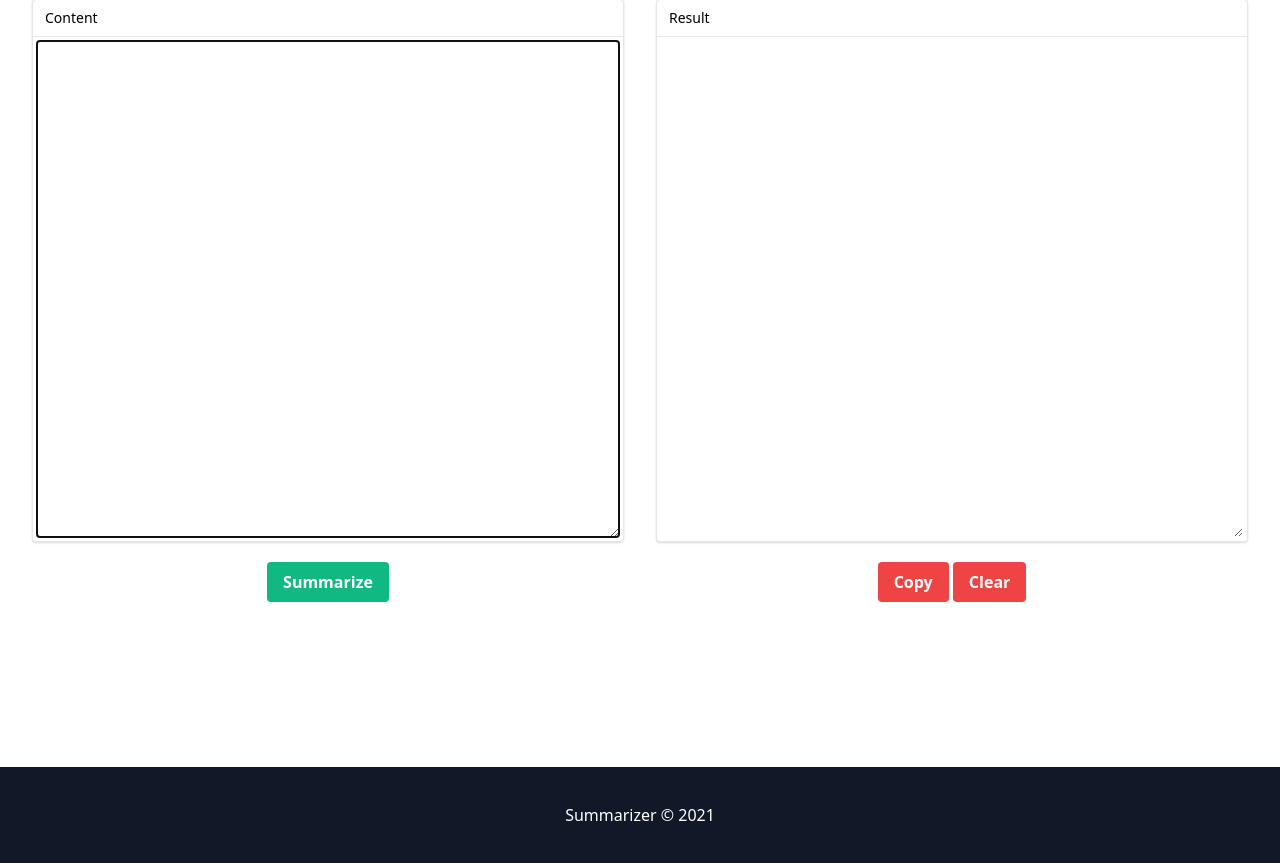
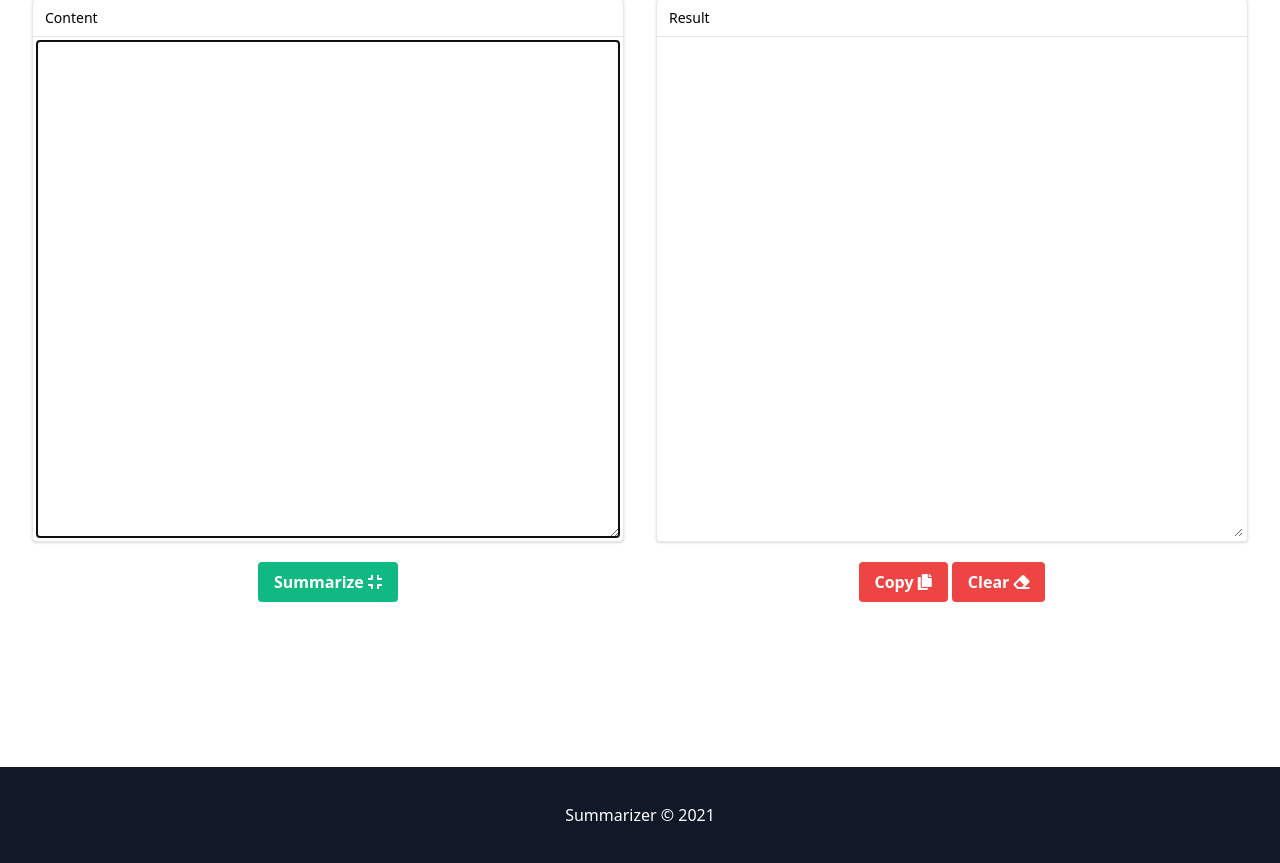
Before and after one commit to Arvind-4/summarizer, a Flask app: page / in a window 1280 px wide. Shown: the part 97-960 px from the top of the page. Run offline with Flask 2, Linux system fonts and the light colour scheme; some libraries are stand-ins or nearby versions.

Commit message:
Added icons

```diff
--- a/static/js/script.js
+++ b/static/js/script.js
@@ -7,7 +7,7 @@ content.defaultValue = ''
 function copy_all() {
     text.select()
     document.execCommand('copy')
-    copy.innerText = 'copied!'
+    copy.innerHTML = 'Copied! <i class="fas fa-check-circle"></i>'
     window.getSelection().removeAllRanges()
 }
 
--- a/templates/components/form.html
+++ b/templates/components/form.html
@@ -15,7 +15,7 @@
                     <button class="bg-green-500 hover:bg-green-700 text-white font-bold py-2 px-4 rounded focus:outline-none focus:shadow-outline"
                             id="submit-button"
                             type="submit">
-                        Summarize
+                        Summarize <i class="fas fa-compress"></i>
                     </button>
                 </div>
             </form>
@@ -33,12 +33,12 @@
                 <button class="bg-red-500 hover:bg-red-700 text-white font-bold py-2 px-4 rounded focus:outline-none focus:shadow-outline"
                         onclick="copy_all()"
                         type="button" id="copy-button">
-                    Copy
+                    Copy <i class="fas fa-copy"></i>
                 </button>
                 <button class="bg-red-500 hover:bg-red-700 text-white font-bold py-2 px-4 rounded focus:outline-none focus:shadow-outline"
                         onclick="clear_all()"
                         id="clear-button" type="button">
-                    Clear
+                    Clear <i class="fas fa-eraser"></i>
                 </button>
             </div>
         </div>
--- a/templates/css/css.html
+++ b/templates/css/css.html
@@ -1,5 +1,5 @@
 <link href="https://unpkg.com/tailwindcss@^2/dist/tailwind.min.css" rel="stylesheet">
+<link rel="stylesheet" href="https://pro.fontawesome.com/releases/v5.10.0/css/all.css" integrity="sha384-AYmEC3Yw5cVb3ZcuHtOA93w35dYTsvhLPVnYs9eStHfGJvOvKxVfELGroGkvsg+p" crossorigin="anonymous"/>
 
 <link href="{{ url_for('static', filename='css/style.css') }}" rel="stylesheet">
-
 <link rel="icon" href="{{ url_for('static', filename='favicon/favicon.png') }}" type="image/x-icon"/>
```
